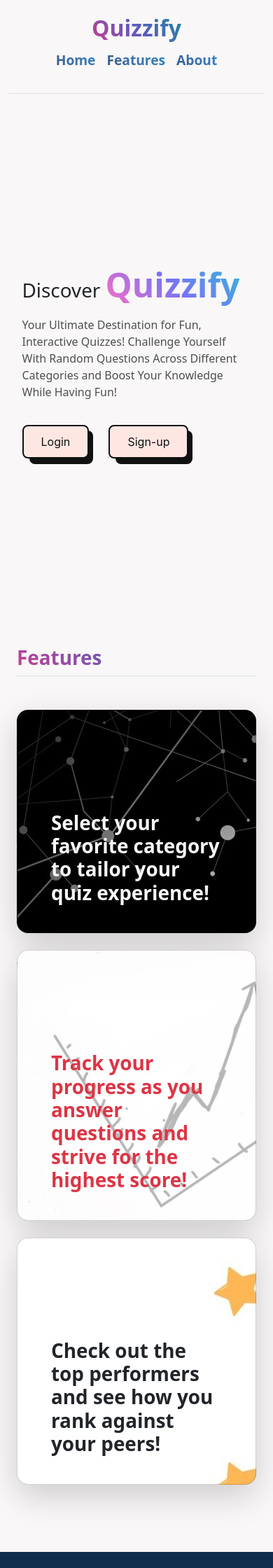
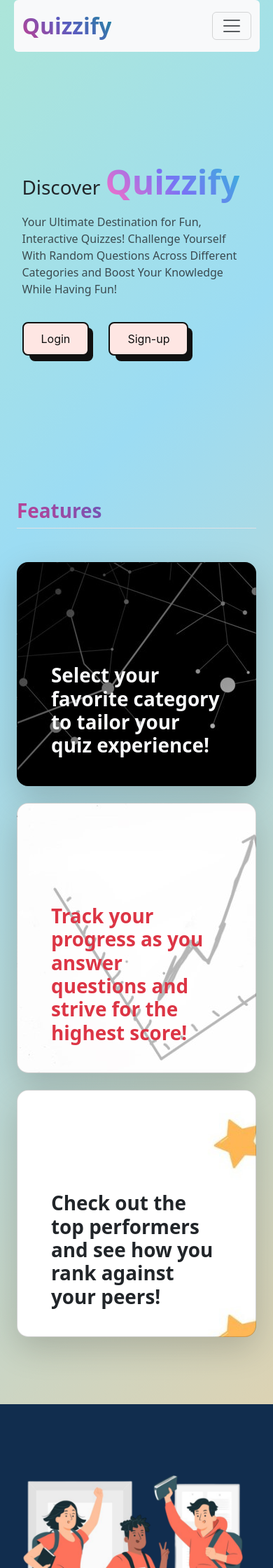
Before and after one commit to josephcbweb/Quizzify, a Flask app: page / in a window 390 px wide. Shown: the top 2240 px of the page at 70% size. Run offline with Flask 3, Linux system fonts and the light colour scheme; some libraries are stand-ins or nearby versions.

Commit message:
chang navbar and fix responsiveness issues in landing page

```diff
--- a/main.py
+++ b/main.py
@@ -1,7 +1,6 @@
 from flask import Flask, render_template
 from flask_bootstrap import Bootstrap5
 from forms import SignUpForm
-import os
 
 
 app = Flask(__name__)
--- a/static/css/styles.css
+++ b/static/css/styles.css
@@ -1,5 +1,20 @@
 body {
-    background-color: #F9F7F7;
+    background: linear-gradient(-45deg, #ffcd90, #9cdcf3, #cef8a3);
+    background-size: 400% 400%;
+    animation: gradient 60s ease infinite; /* Slowed down animation */
+    height: 100vh;
+}
+
+@keyframes gradient {
+    0% {
+        background-position: 0% 50%;
+    }
+    50% {
+        background-position: 100% 50%;
+    }
+    100% {
+        background-position: 0% 50%;
+    }
 }
 
 .nav-link {
@@ -15,7 +30,9 @@ body {
 .nav-link:hover {
     color: #3F72AF;
 }
-
+#home{
+    height: 100vh;
+}
 .brand {
     color: #112D4E;
     font-size: 2rem;
@@ -37,7 +54,6 @@ body {
     margin-bottom: 1.8rem;
 }
 .home-container{
-    height: 85vh;
     width: 100%;
     display: flex;
     justify-content: space-between;
@@ -127,19 +143,21 @@ body {
   }
 }
 
-
+#Features{
+    height: 100vh;
+}
 
 /* About */
+#About{
+    background-color: #112D4E;
+}
 
-
-
-#About{
+.about{
     height: 60vh;
     width: 100%;
     display: grid;
     grid-template-columns: 1fr 1fr;
     grid-template-rows: 100%;
-    background-color: #112D4E;
     grid-template-rows: 100%;
 }
 
@@ -166,6 +184,7 @@ body {
 
 @media (max-width: 868px) {
     #home{
+        height: fit-content;
         margin: 0 5%;
     }
     .home-img{
@@ -180,9 +199,17 @@ body {
     .home-text > p {
         opacity: 80%;
     }
-
+    .home-container{
+        height: 70vh;
+        display: flex;
+        justify-content: center;
+        align-items: center;
+    }
+    #Features{
+        height: fit-content;
+    }
     /* about */
-    #About{
+    .about{
         height: 60vh;
         width: 100%;
         display: grid;
--- a/templates/index.html
+++ b/templates/index.html
@@ -10,33 +10,33 @@
       type="image/x-icon"
     />
     {{ bootstrap.load_css() }}
+
     <link rel="stylesheet" href="static/css/styles.css" />
   </head>
   <body>
-    <nav>
+    <section id="home">
+      <nav class="navbar navbar-expand-lg bg-body-tertiary rounded" aria-label="Eleventh navbar example">
         <div class="container">
-        <header
-          class="d-flex flex-wrap align-items-center justify-content-center justify-content-md-between py-3 mb-4 border-bottom"
-        >
-          <div class="col-md-3">
-            <a href="#home" class="brand">Quizzify</a>
-          </div>
+          <a class="navbar-brand brand" href="{{url_for('home')}}">Quizzify</a>
+          <button class="navbar-toggler" type="button" data-bs-toggle="collapse" data-bs-target="#navbarsExample09" aria-controls="navbarsExample09" aria-expanded="false" aria-label="Toggle navigation">
+            <span class="navbar-toggler-icon"></span>
+          </button>
 
-          <ul
-            class="nav col-12 col-md-auto mb-2 justify-content-center mb-md-0"
-          >
-            <li><a href="#home" class="nav-link px-2">Home</a></li>
-            <li>
-              <a href="#Features" class="nav-link px-2">Features</a>
+          <div class="collapse navbar-collapse" id="navbarsExample09">
+            <ul class="navbar-nav ms-auto mb-2 mb-lg-0"> <!-- Change 'me-auto' to 'ms-auto' -->
+              <li class="nav-item">
+                <a class="nav-link active" aria-current="page" href="#home">Home</a>
               </li>
-            <li>
-              <a href="#About" class="nav-link px-2">About</a>
+              <li class="nav-item">
+                <a class="nav-link" href="#Features">Features</a>
+              </li>
+              <li class="nav-item">
+                <a class="nav-link" href="#About">About</a>
               </li>
             </ul>
-        </header>
+          </div>
         </div>
       </nav>
-    <section id="home">
       <div class="container home-container">
         <div class="home-text">
           <h1>Discover <span class="Quizzify">Quizzify</span></h1>
@@ -115,6 +115,7 @@
     </section>
     <!-- About -->
     <section id="About">
+        <div class="about container" >
           <div class="main-about container">
             <div class="text-about">
               <h2>
@@ -136,6 +137,9 @@
           <div class="about-img">
             <img src="static/images/about.png" alt="Students jumping happily" />
           </div>
+        </div>
     </section>
+    {{ bootstrap.load_js() }}
+
   </body>
 </html>
```
Also changed, not shown: static/images/about.png. Lines whose indentation alone changed are shown as unchanged.
